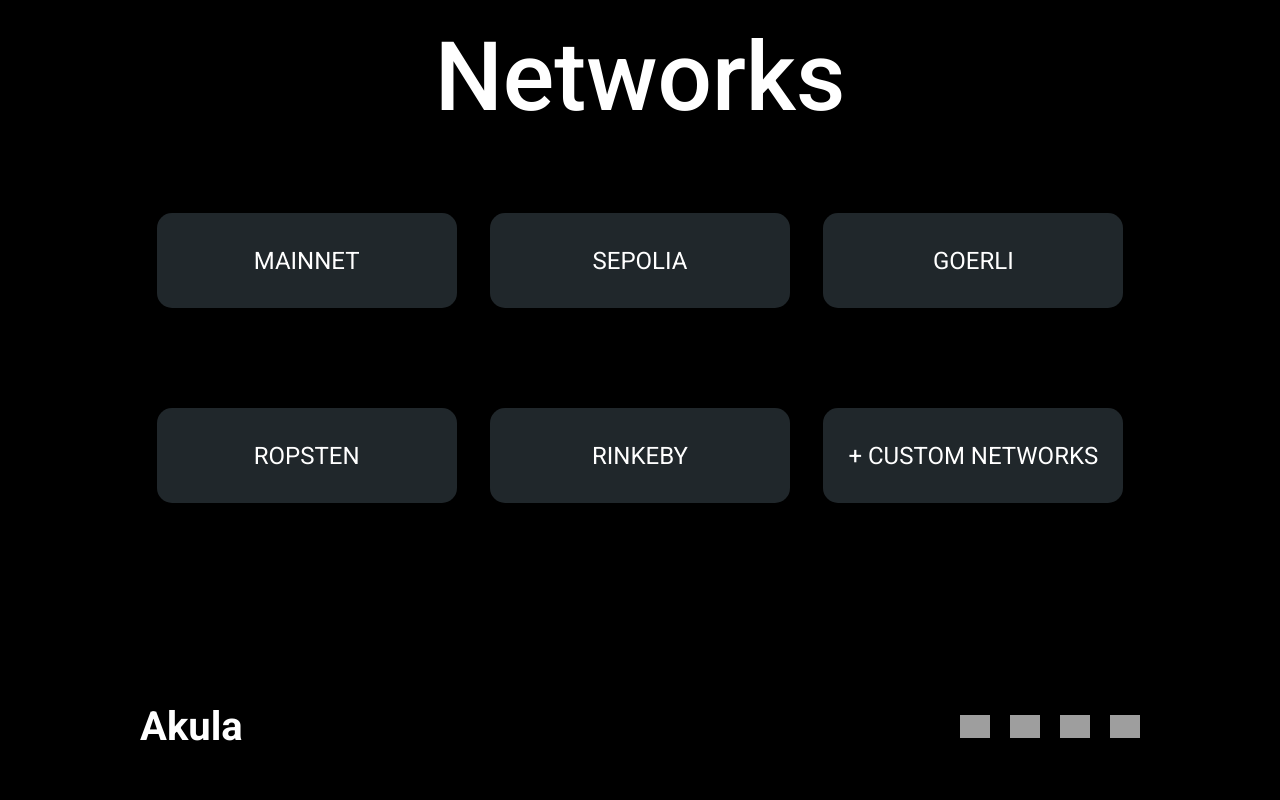
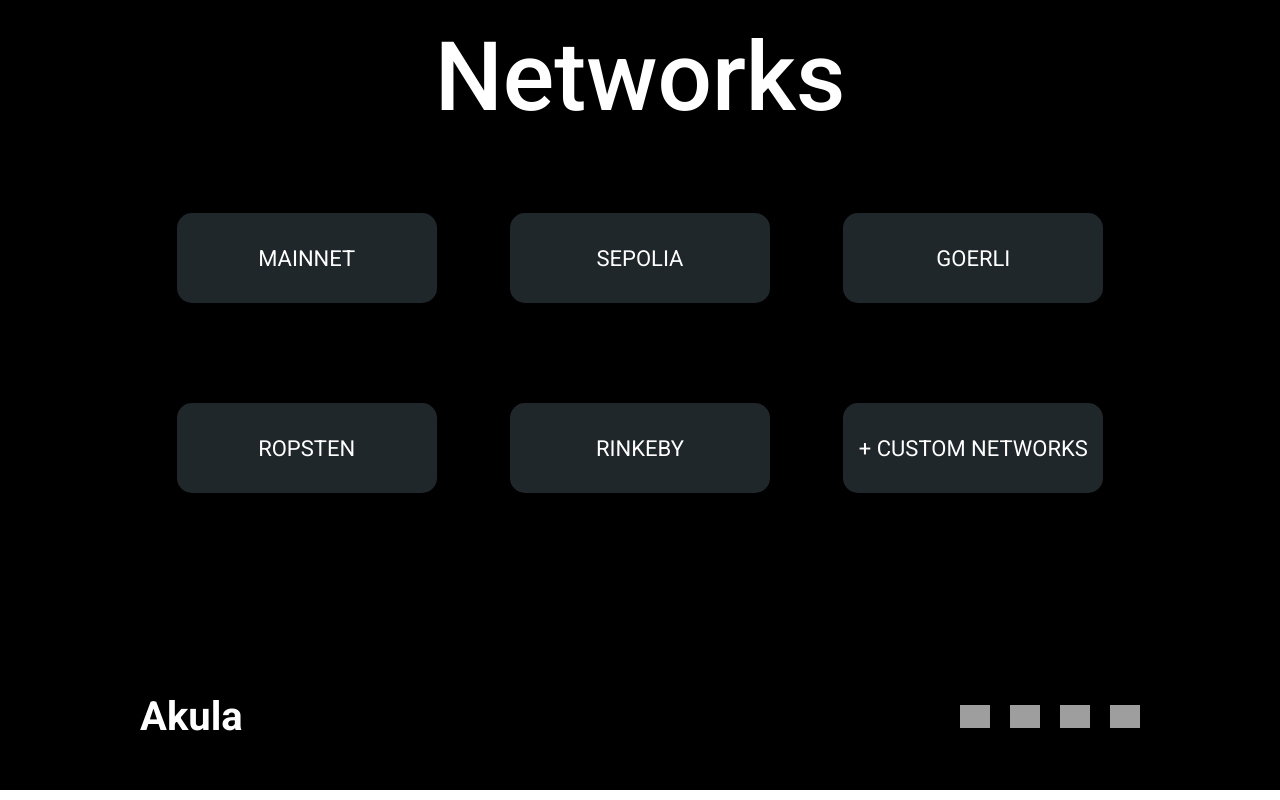
Before and after one commit to akula-bft/website, a React (Create React App) app: page / in a window 1280 px wide. Shown: the part 4034-4834 px from the top of the page. Built offline with nearby package versions, Linux system fonts and the light colour scheme; grey boxes are pictures that could not be loaded.

Commit message:
:lipstick: reduce size of networks

```diff
--- a/src/components/Networks.tsx
+++ b/src/components/Networks.tsx
@@ -28,9 +28,9 @@ const Container = styled.div`
 const Network = styled.div`
   background: var(--terminal);
   border-radius: 1.5rem;
-  height: 9.5rem;
-  font-size: 2.4rem;
-  width: 30rem;
+  height: 9rem;
+  font-size: 2.2rem;
+  width: 26rem;
   display: flex;
   justify-content: center;
   align-items: center;
```
